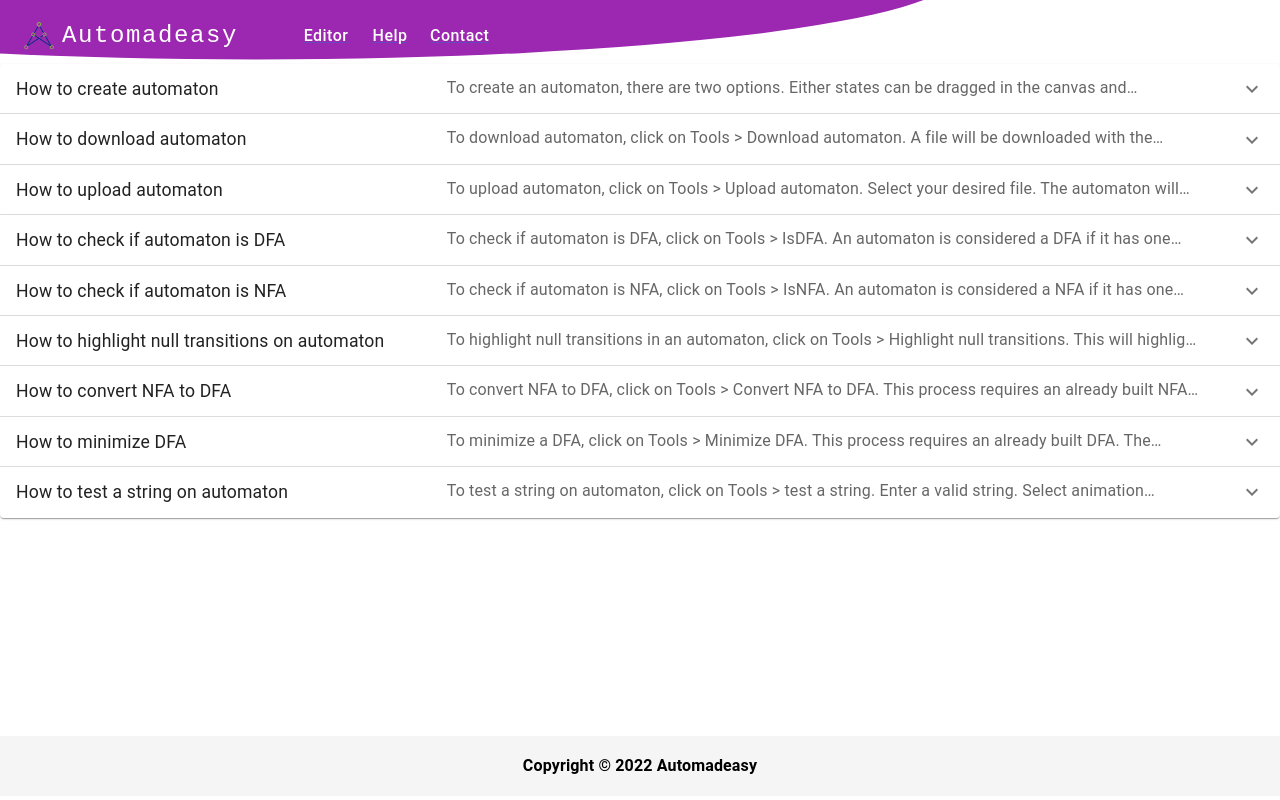
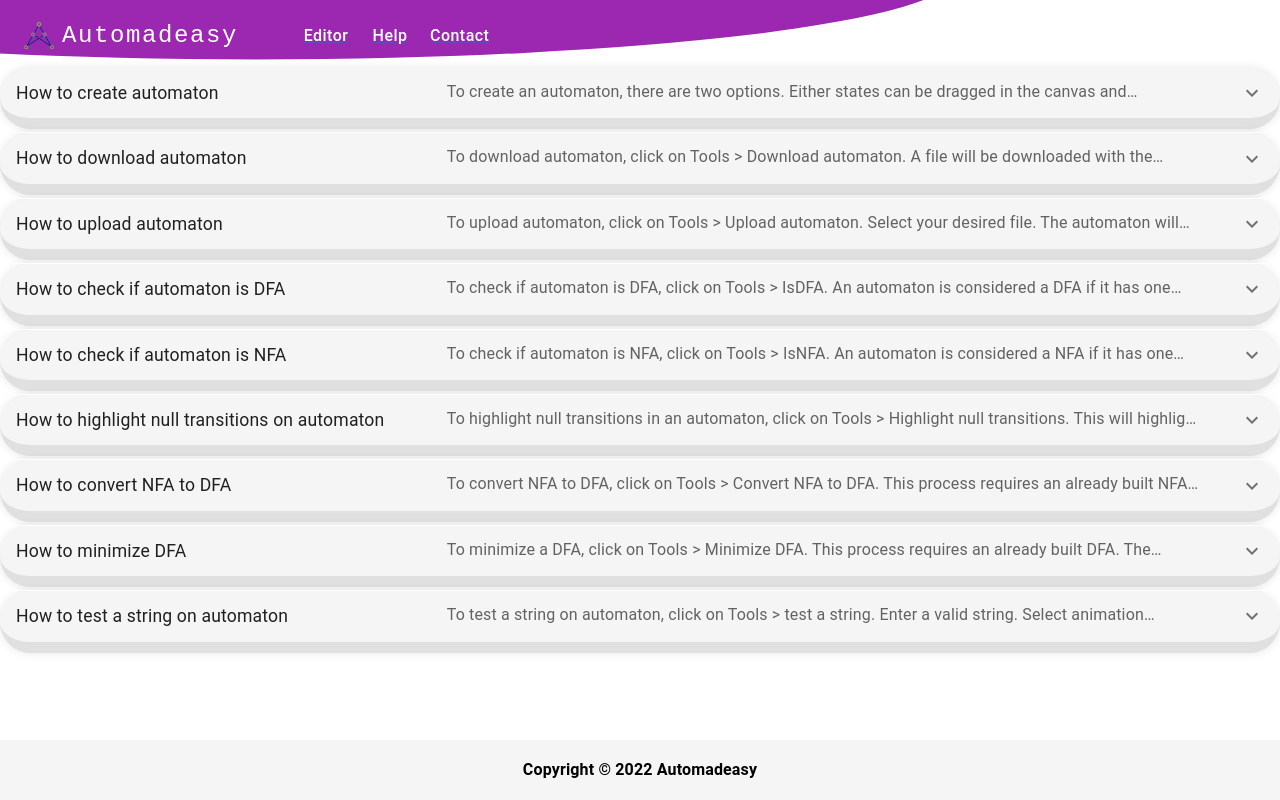
Before and after one commit to anserwaseem/A-Tool-for-Teaching-Concepts-of-Finite-Automata, a React (Create React App) app: page /help in a window 1280 px wide. Built offline with nearby package versions, Linux system fonts and the light colour scheme.

Commit message:
beautified Help page

```diff
--- a/src/common/HelpCard.tsx
+++ b/src/common/HelpCard.tsx
@@ -2,12 +2,23 @@ import Card from "@mui/material/Card";
 import CardContent from "@mui/material/CardContent";
 import CardMedia from "@mui/material/CardMedia";
 import Typography from "@mui/material/Typography";
+import { homeBackgroundColor } from "../consts/Colors";
 import { HelpCardProps } from "./props/HelpCardProps";
 
 export const HelpCard = (props: HelpCardProps) => {
   return (
-    <Card>
-      <CardContent>
+    <Card
+      sx={{
+        backgroundColor: homeBackgroundColor,
+      }}
+    >
+      <CardContent
+        sx={{
+          borderRadius: "50px !important",
+          borderBottom: "11px solid #e0e0e0",
+          backgroundColor: "white",
+        }}
+      >
         <Typography variant="body2" color="text.secondary" fontSize="1rem">
           {props.description}
         </Typography>
--- a/src/pages/Help.tsx
+++ b/src/pages/Help.tsx
@@ -9,6 +9,7 @@ import ExpandMoreIcon from "@mui/icons-material/ExpandMore";
 import { HelpHeaders } from "../enums/HelpHeaders";
 import { HelpDetails } from "../enums/HelpDetails";
 import { HelpCard } from "../common/HelpCard";
+import { homeBackgroundColor } from "../consts/Colors";
 
 const videoSrc =
   "https://github.com/anserwaseem/automadeasy-videos/raw/main/help/";
@@ -31,6 +32,20 @@ export const Help = () => {
           key={header}
           expanded={expanded === header}
           onChange={handleChange(header)}
+          sx={{
+            backgroundColor: homeBackgroundColor,
+            boxShadow: "0px 0px 10px 0px rgba(0.5,0,0,0.1)",
+            borderRadius: "50px !important",
+            borderBottom: "11px solid #e0e0e0",
+            marginTop: "0.25rem",
+            "&.MuiAccordion-root:before": {
+              backgroundColor: "white",
+            },
+            "&.MuiPaper-root .MuiCard-root": {
+              borderRadius: "50px !important",
+              borderBottom: "11px solid #e0e0e0",
+            },
+          }}
         >
           <AccordionSummary
             expandIcon={<ExpandMoreIcon />}
```
